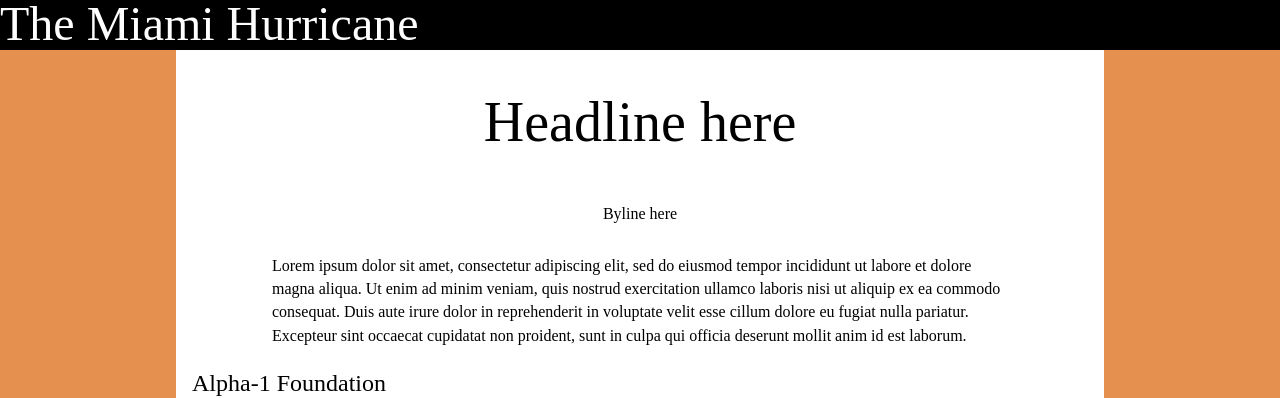
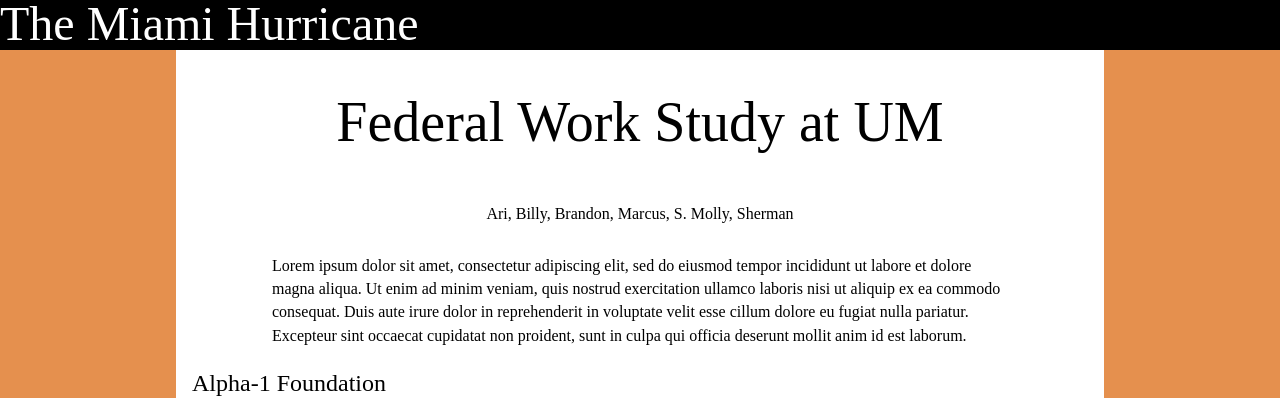
Before and after one commit to SHewitt95/jmm309_project, a website: page index.html in a window 1280 px wide. Shown: the top 398 px of the page. Drawn offline with nearby package versions, Linux system fonts and the light colour scheme; a script that the page names is missing.

```diff
--- a/index.html
+++ b/index.html
@@ -2,7 +2,7 @@
 <html>
   <head>
     <meta charset="utf-8" />
-    <title>Title Here</title>
+    <title>Work Study</title>
     <meta http-equiv="X-UA-Compatible" content="IE=edge,chrome=1">
     <meta name="viewport" content="width=device-width, initial-scale=1">
     <link href="css/styles.css" rel="stylesheet" />
@@ -20,8 +20,8 @@
     <div id="page">
       <div class="text">
         <div id="story-top">
-          <h2 id="headline">Headline here</h2>
-          <h3 class="byline">Byline here</h3>
+          <h2 id="headline">Federal Work Study at UM</h2>
+          <h3 class="byline">Ari, Billy, Brandon, Marcus, S. Molly, Sherman</h3>
         </div> <!-- End story-top -->
         <p>Lorem ipsum dolor sit amet, consectetur adipiscing elit, sed do eiusmod tempor incididunt ut labore et dolore magna aliqua. Ut enim ad minim veniam, quis nostrud exercitation ullamco laboris nisi ut aliquip ex ea commodo consequat. Duis aute irure dolor in reprehenderit in voluptate velit esse cillum dolore eu fugiat nulla pariatur. Excepteur sint occaecat cupidatat non proident, sunt in culpa qui officia deserunt mollit anim id est laborum.</p>
       </div> <!-- End text -->
```
